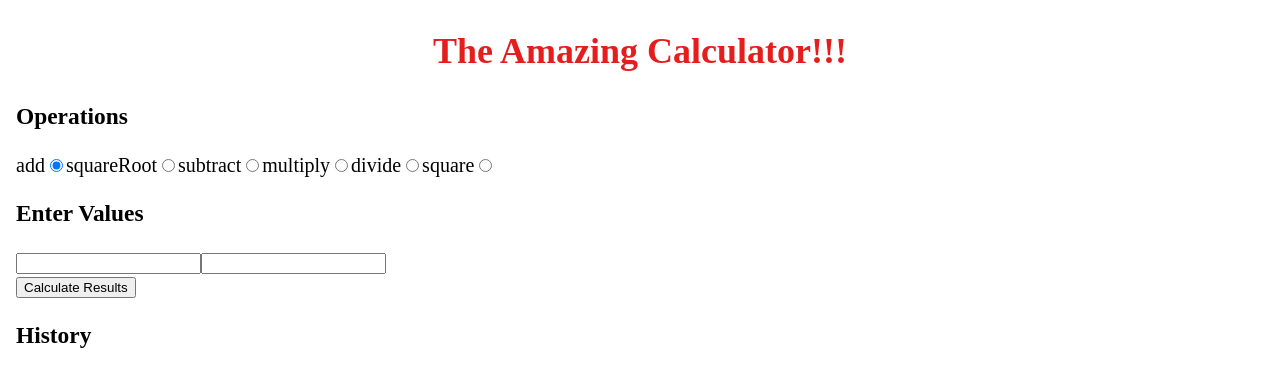
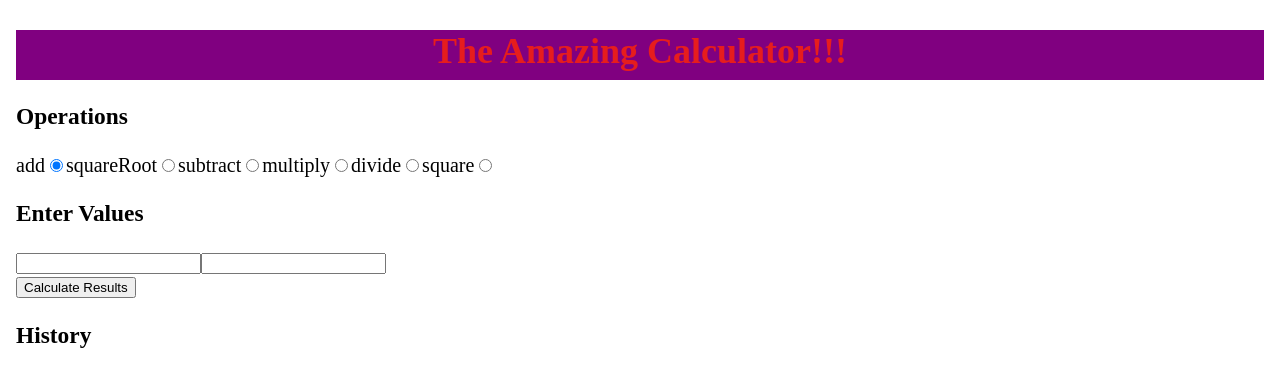
Before and after one commit to LeviButcher/devops-demo, a Next.js app: page / in a window 1280 px wide. Shown: the top 386 px of the page. Built offline with nearby package versions, Linux system fonts and the light colour scheme.

Commit message:
Bossman said purple header

```diff
--- a/components/Header.js
+++ b/components/Header.js
@@ -8,7 +8,8 @@ const StyledNav = styled(Nav)`
   height: 50px;
   font-size: 1.5rem;
   text-align: center;
-  color: #E61D1D;
+  color: #e61d1d;
+  background-color: purple;
 `;
 
 const Header = () => (
```
